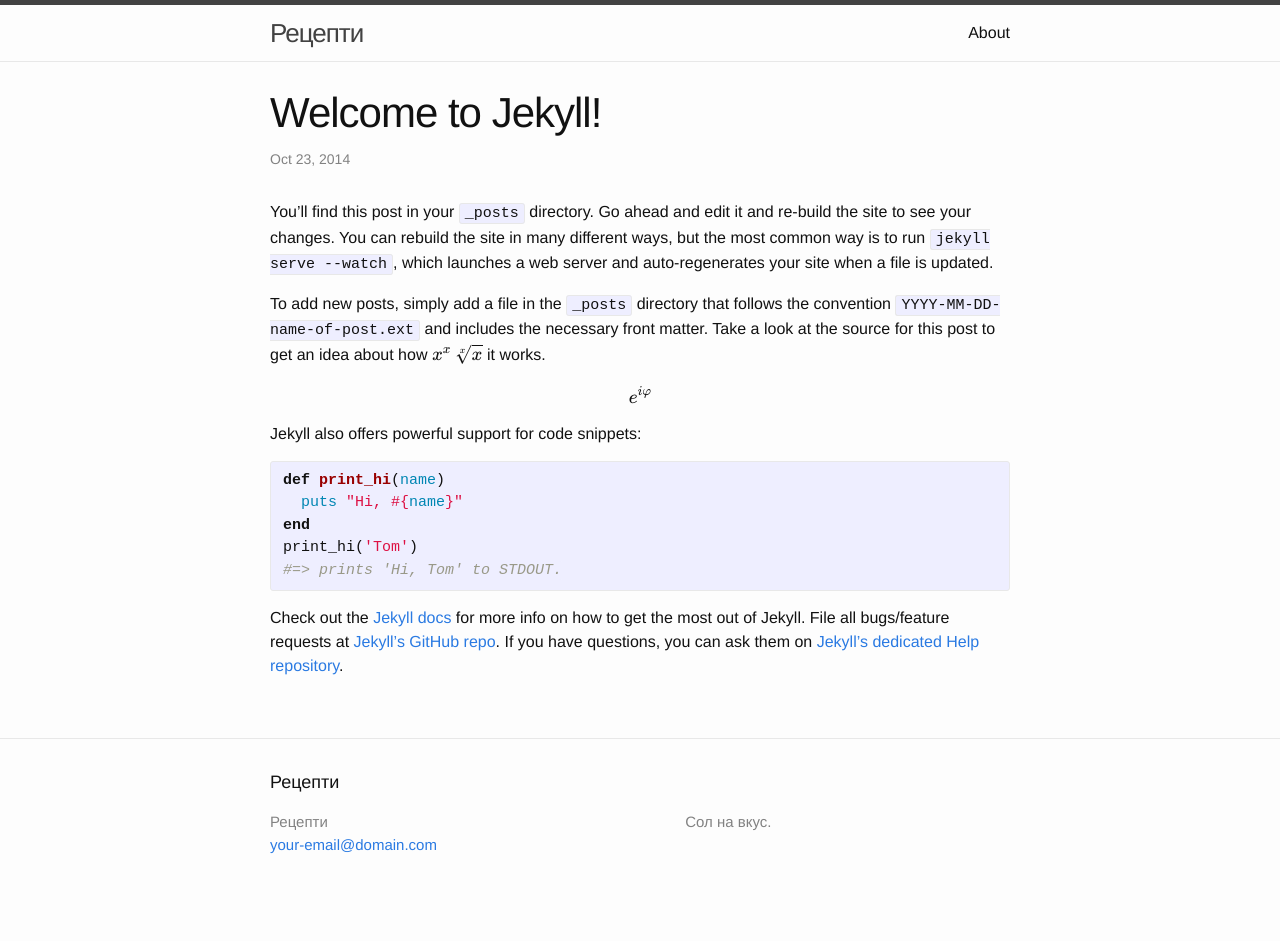
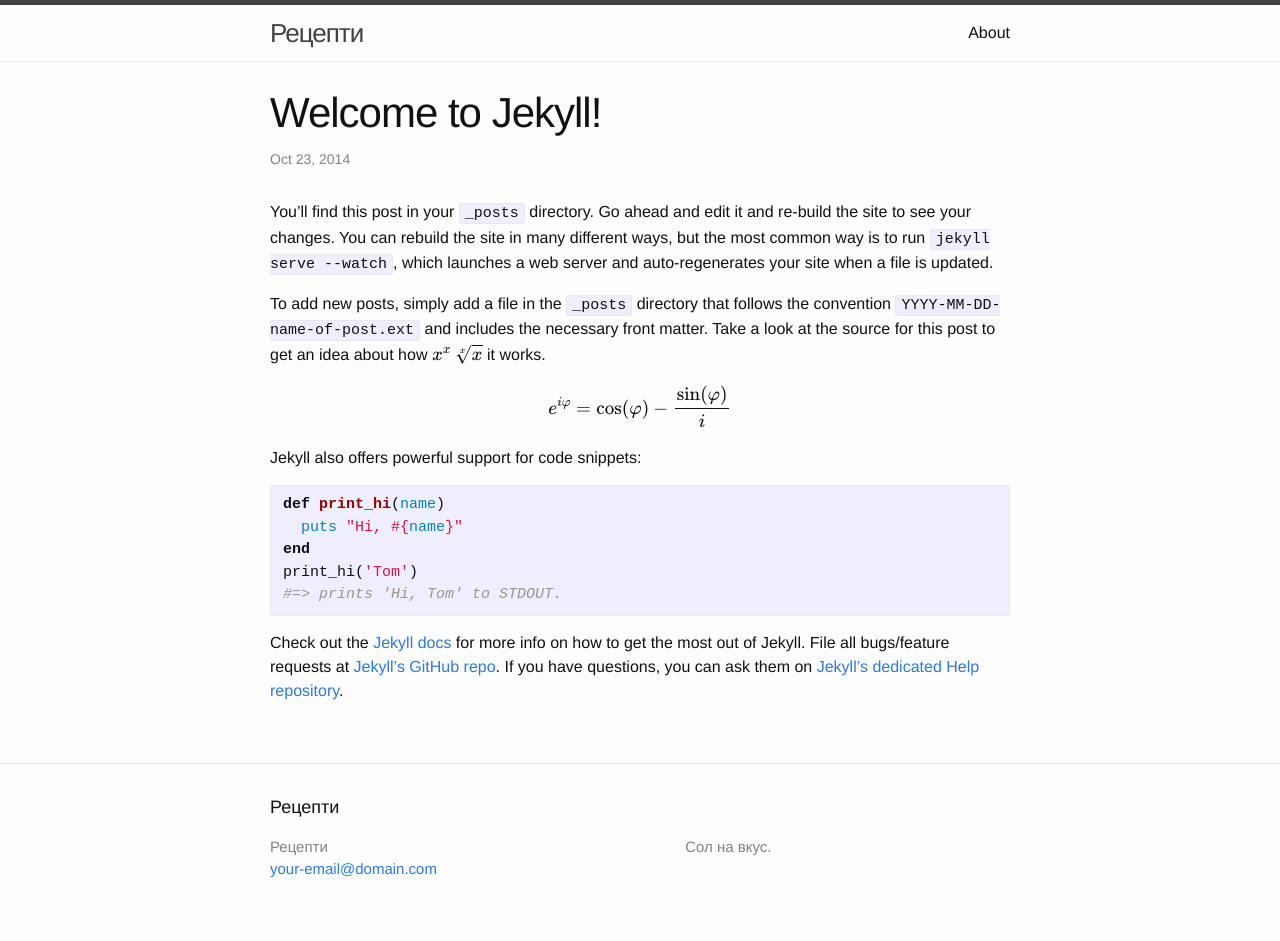
Before and after one commit to recepti/recepti.github.io, a Jekyll site: the page built from _posts/2014-10-23-welcome-to-jekyll.markdown, in a window 1280 px wide. Built offline with Jekyll 4.4.1, drawn with Linux system fonts in a browser that asks for light colours; formulas are drawn with MathJax 3; before the commit the page ends 916 px from its top, so only the background shows below that.

Commit message:
Update 2014-10-23-welcome-to-jekyll.markdown

```diff
--- a/_posts/2014-10-23-welcome-to-jekyll.markdown
+++ b/_posts/2014-10-23-welcome-to-jekyll.markdown
@@ -10,7 +10,7 @@
 convention `YYYY-MM-DD-name-of-post.ext` and includes the necessary front
 matter. Take a look at the source for this post to get an idea about how $$x^x\ \sqrt[x]{x}$$ it works.
 
-$$ e^{i \varphi} $$
+$$ e^{i \varphi} = \cos (\varphi) - \frac {\sin(\varphi)} {i}  $$
 
 
 Jekyll also offers powerful support for code snippets:
```
